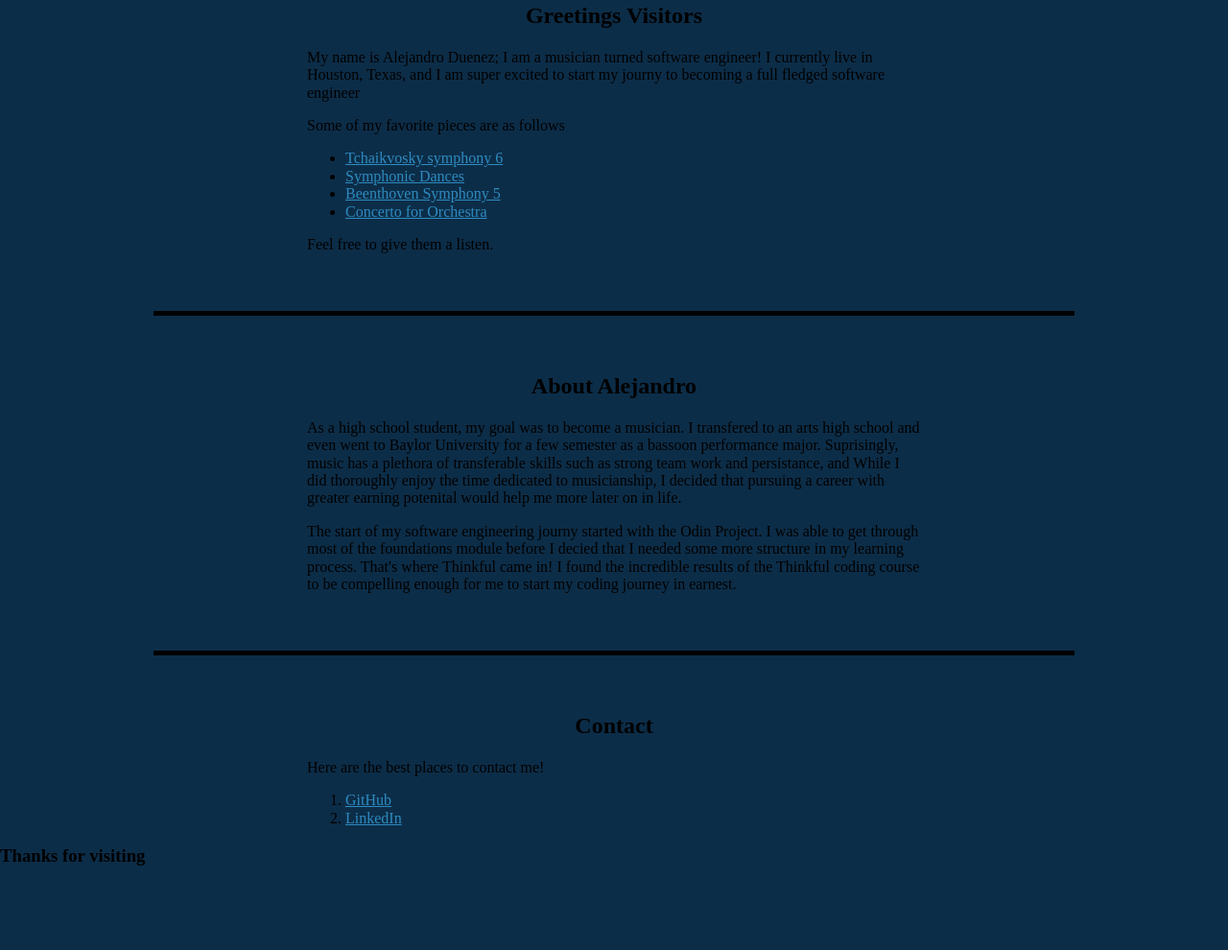
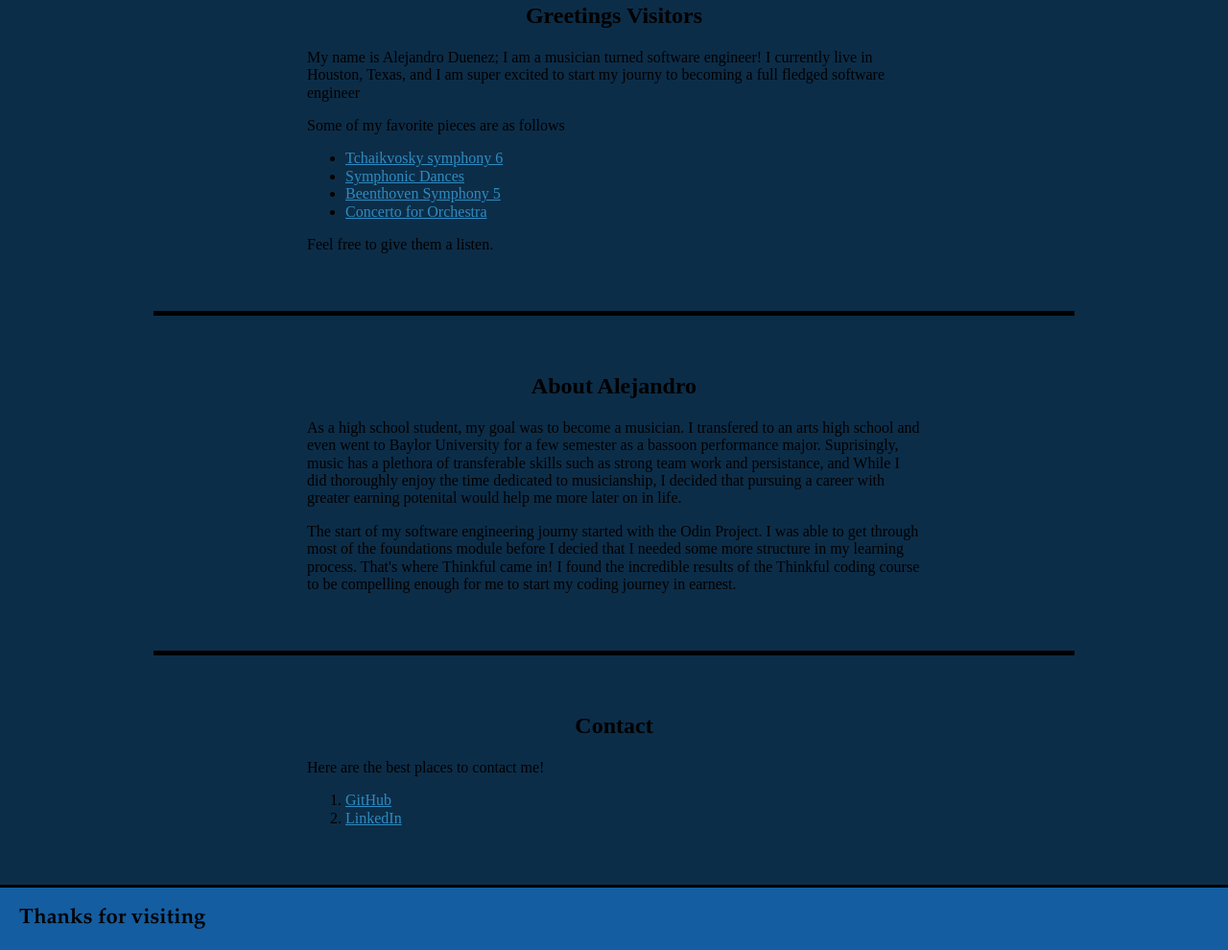
Before and after one commit to Ajd1031/portfolio-project, a plain HTML site: page index.html in a window 1280 px wide. Shown: the part 746-1736 px from the top of the page at 96% size. Before the commit the page ends 1667 px from the top, so only its background shows below. Drawn offline with nearby package versions, Linux system fonts and the light colour scheme.

Commit message:
fix footer

```diff
--- a/style.css
+++ b/style.css
@@ -17,7 +17,7 @@ img {
 
 /* make defined header and footer that match */
 
-h1, main > footer > h2 {
+h1, main > footer > h3 {
     font-family: Palatino, 'Times New Roman', Times, serif;
     font-size: 50px;
     background-color: #145DA0;
@@ -45,7 +45,7 @@ nav {
 
 /* change font size in footer */
 
-main > footer > h2 {
+main > footer > h3 {
     font-size: 22px;
     border-top: 3px solid black;
     margin-top: 60px;
```
